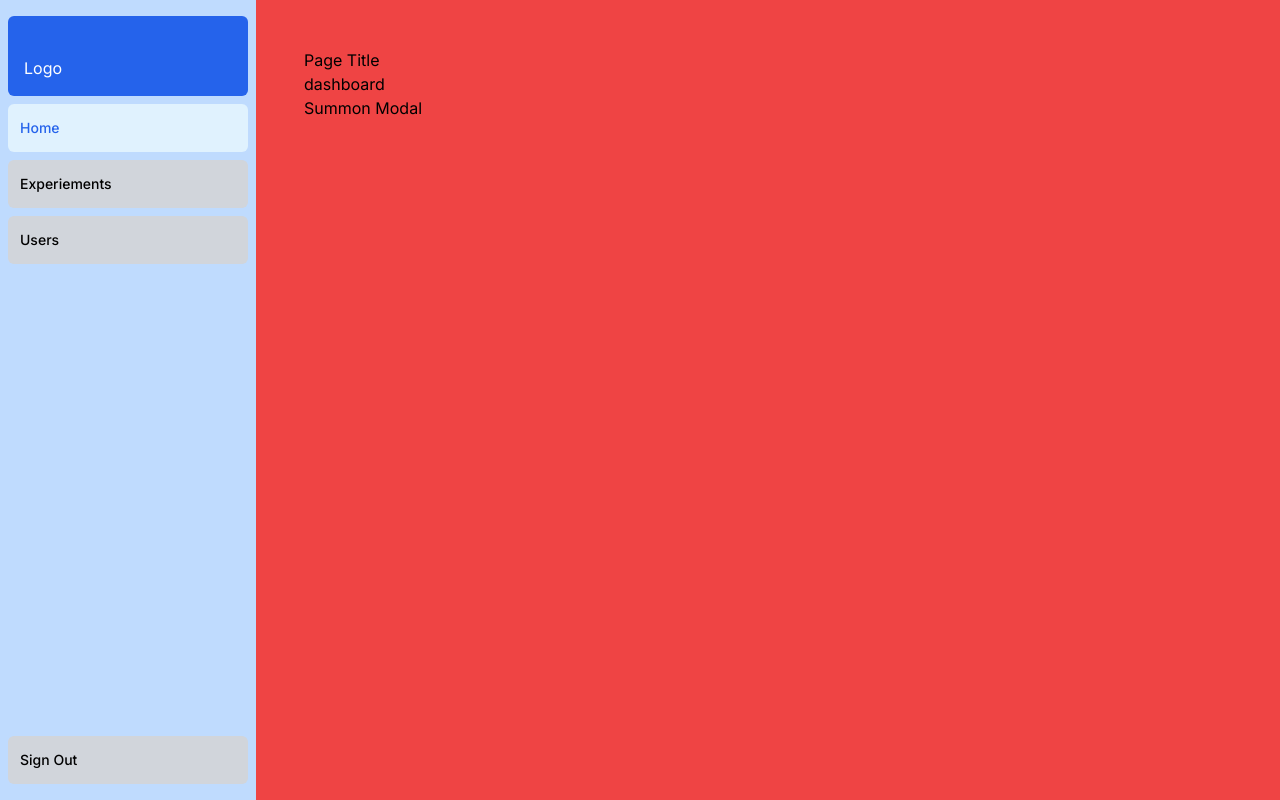
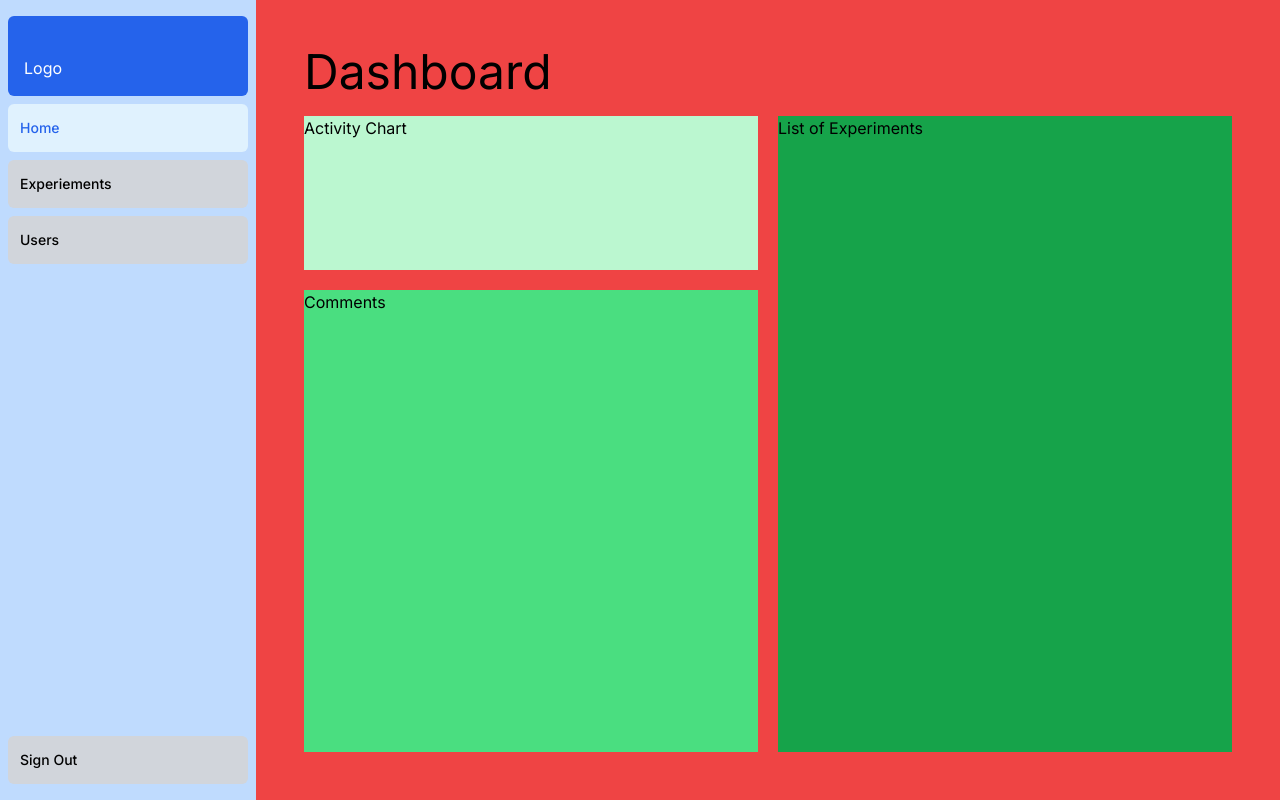
Before and after one commit to ChrisSoto/go_cognitive_experiments, a Next.js app: page /dashboard in a window 1280 px wide. Built offline with nearby package versions, Linux system fonts and the light colour scheme.

Commit message:
update layout

```diff
--- a/src/app/dashboard/page.tsx
+++ b/src/app/dashboard/page.tsx
@@ -11,14 +11,31 @@ export default function Page({ searchParams }: SearchParamProps) {
 
   return (
     <>
-      <h2>Page Title</h2>
-      <section>dashboard</section>
+      <div className="h-full">
+        {/* <h1 className="text-2xl font-bold">Page Title</h1> */}
+        <div className="flex flex-col gap-5 h-full">
 
-      <Link href={"dashboard/?show=true"}>
+          <section className="flex">
+            <h1 className="text-5xl">Dashboard</h1>
+          </section>
+
+          <div className="flex flex-row gap-5 h-full">
+            <div className="flex flex-col basis-1/2 gap-5">
+              <section className="bg-green-200 h-1/4">Activity Chart</section>
+              <section className="bg-green-400 h-3/4">Comments</section>
+            </div>
+
+            <section className="bg-green-600 basis-1/2">List of Experiments</section>
+          </div>
+
+        </div>
+      </div>
+
+      {/* <Link href={"dashboard/?show=true"}>
         Summon Modal
       </Link>
 
-      { show && <Modal returnRoute={"dashboard"}/> }
+      { show && <Modal returnRoute={"dashboard"}/> } */}
     </>
   );
 }
```
